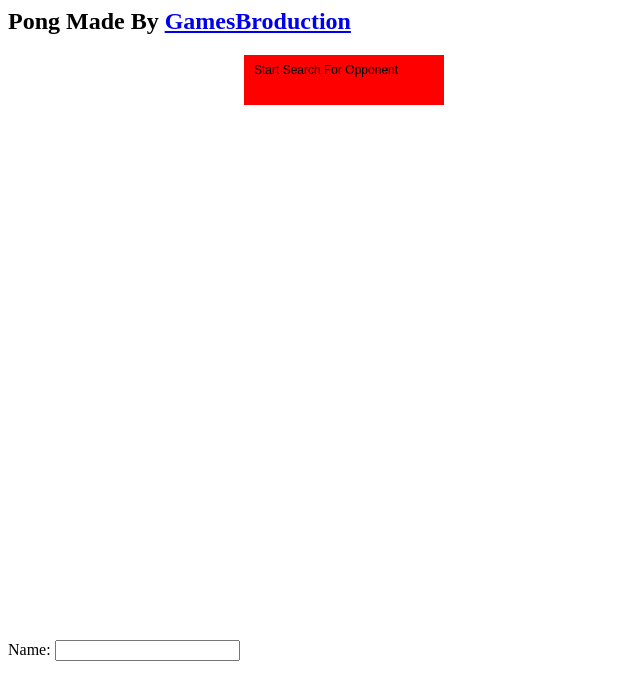
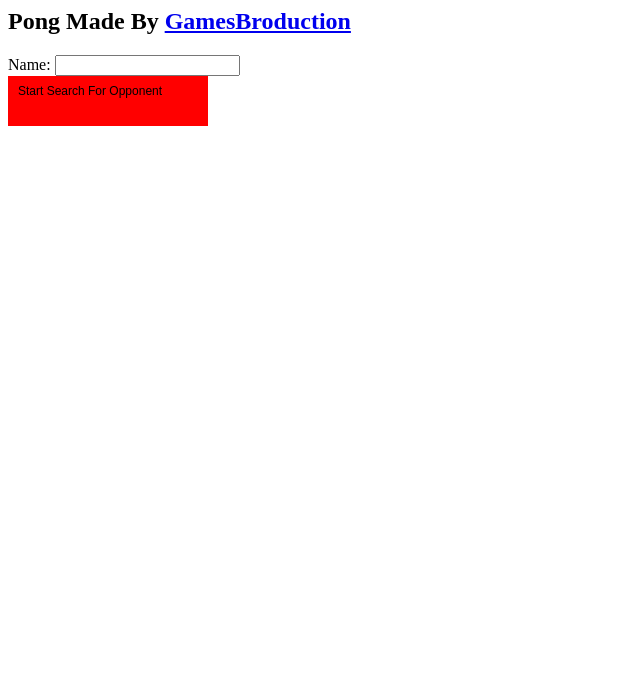
Before and after one commit to FrozenMind/JsGameCollection, a website: page Pong/public/index.html in a window 1280 px wide. Shown: the whole page, without its empty margins (0-640 px from the left). Drawn offline with Linux system fonts and the light colour scheme; no server answers.

Commit message:
ref: move scripts into header and create body

```diff
--- a/Pong/public/index.html
+++ b/Pong/public/index.html
@@ -1,12 +1,17 @@
 <html>
 
-<h2>Pong Made By <a href="www.gamesbroduction.com"> GamesBroduction</a></h2>
-<a>Name: </a><input id="nameInput" type="text"></input>
-<canvas id="gameArea" width="800" height="600" onkeydown="onKeyDown"></canvas>
+<head>
+  <script src="lib/jquery-3.1.1.min.js"></script>
+  <script src="lib/socket.io.js"></script>
+  <script src="lib/easeljs-0.8.2.min.js"></script>
+  <script src="client/clientMain.js"></script>
+</head>
 
-<script src="lib/jquery-3.1.1.min.js"></script>
-<script src="lib/socket.io.js"></script>
-<script src="lib/easeljs-0.8.2.min.js"></script>
-<script src="client/clientMain.js"></script>
+<body>
+  <h2>Pong Made By <a href="www.gamesbroduction.com"> GamesBroduction</a></h2>
+  <a>Name: </a><input id="nameInput" type="text"></input>
+  </br>
+  <canvas id="gameArea" width="400" height="300"></canvas>
+</body>
 
 </html>
```
